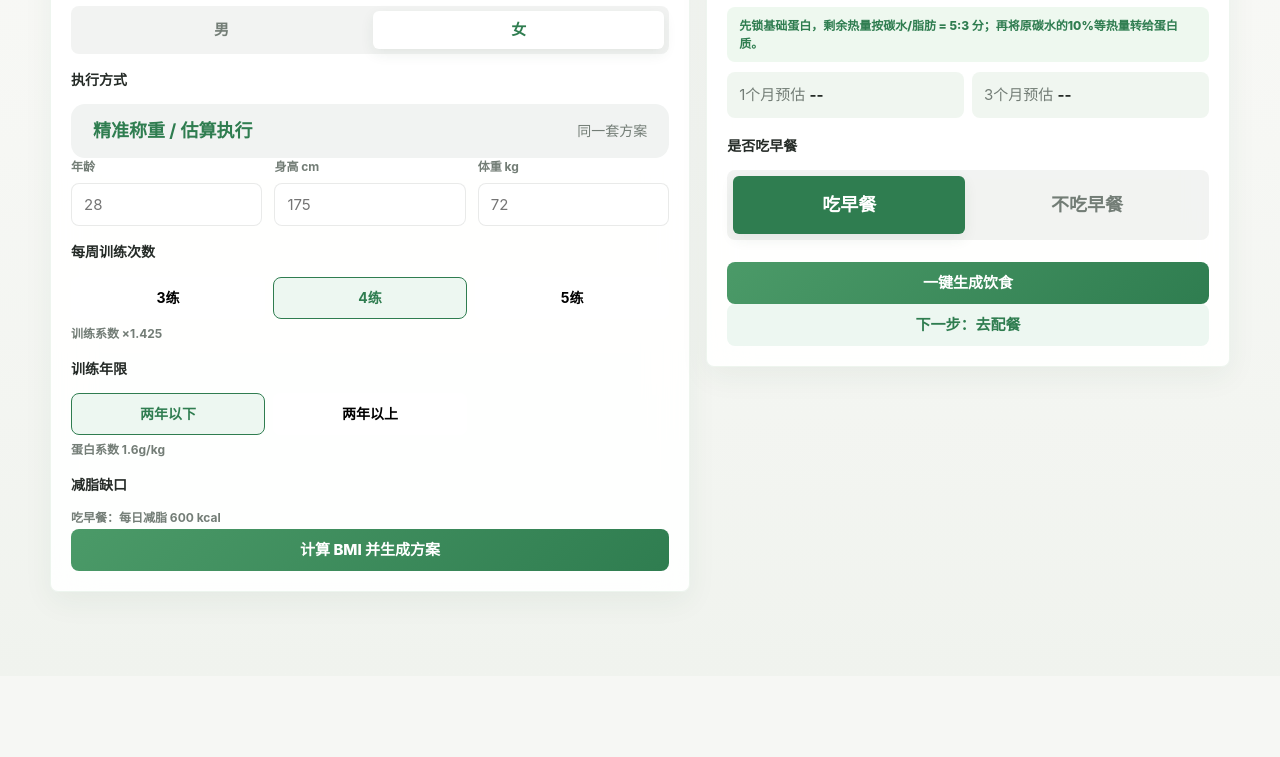
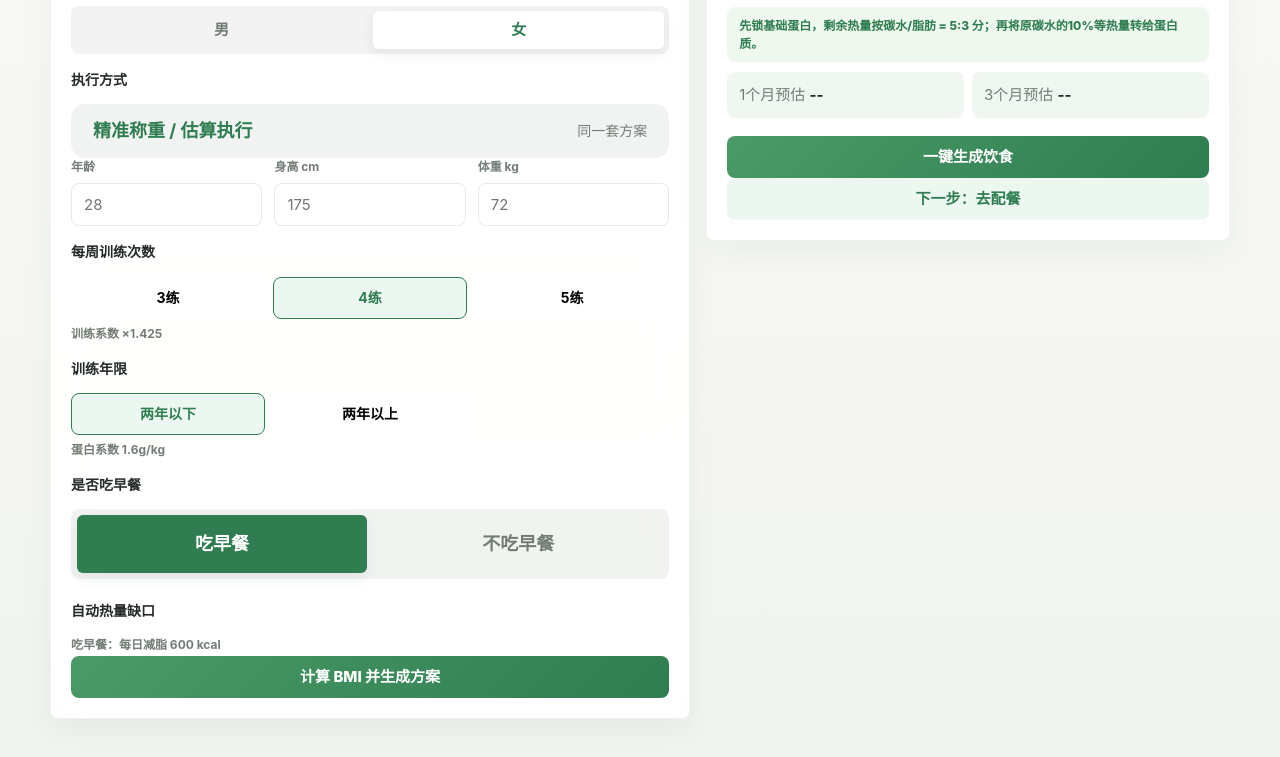
Before and after one commit to 772060316-design/fangmu-planner, a plain HTML site: page index.html in a window 1280 px wide. Shown: the part 519-1276 px from the top of the page. Before the commit the page ends 1195 px from the top, so only its background shows below. Drawn offline with Linux system fonts and the light colour scheme.

Commit message:
Move breakfast choice before plan calculation

```diff
--- a/index.html
+++ b/index.html
@@ -71,7 +71,13 @@
             <div class="choice-grid compact short-choice-grid" id="trainingAgeChoices"></div>
             <p class="choice-summary" id="trainingAgeSummary"></p>
 
-            <h3>减脂缺口</h3>
+            <h3>是否吃早餐</h3>
+            <div class="segmented breakfast-choice" data-bind="breakfast">
+              <button data-value="yes" class="active">吃早餐</button>
+              <button data-value="no">不吃早餐</button>
+            </div>
+
+            <h3>自动热量缺口</h3>
             <p class="choice-summary" id="goalSummary">吃早餐按600 kcal缺口，不吃早餐按700 kcal缺口</p>
 
             <button class="primary-btn full" id="calculateBtn">计算 BMI 并生成方案</button>
@@ -97,11 +103,6 @@
             <div class="forecast">
               <span>1个月预估 <b id="forecast1m">--</b></span>
               <span>3个月预估 <b id="forecast3m">--</b></span>
-            </div>
-            <h3>是否吃早餐</h3>
-            <div class="segmented breakfast-choice" data-bind="breakfast">
-              <button data-value="yes" class="active">吃早餐</button>
-              <button data-value="no">不吃早餐</button>
             </div>
             <button class="primary-btn full" id="generateMealBtn">一键生成饮食</button>
             <button class="soft-btn full" data-jump="meal">下一步：去配餐</button>
```
